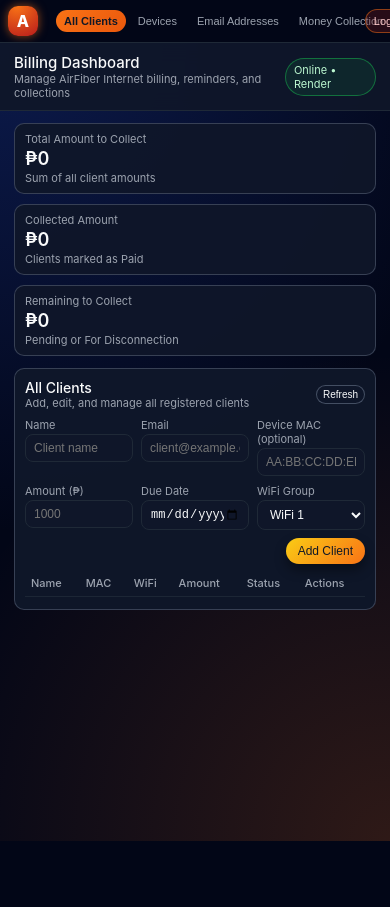
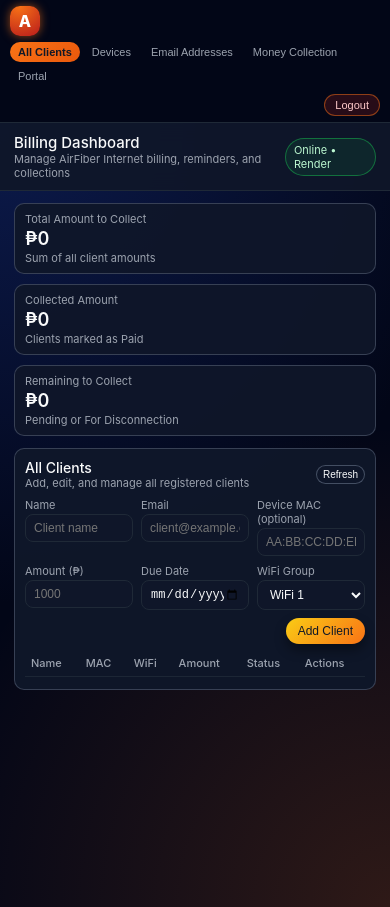
Before and after one commit to zyccc22/airfiber-internet-billing, a website: page public/dashboard.html in a window 390 px wide. Before the commit the page ends 844 px from the top, so only its background shows below. Drawn offline with Linux system fonts and the light colour scheme; no server answers; sample sign-in values are in the browser's storage.

Commit message:
Fix mobile sidebar overlap

```diff
--- a/public/dashboard.html
+++ b/public/dashboard.html
@@ -351,50 +351,66 @@
         flex-direction: column;
         height: auto;
       }
+
       .app-shell {
         flex-direction: column;
         height: auto;
       }
 
+      /* Sidebar becomes stacked header on top */
       .sidebar {
         width: 100%;
-        flex-direction: row;
-        align-items: center;
+        flex-direction: column;
+        align-items: flex-start;
         border-right: none;
         border-bottom: 1px solid var(--border-subtle);
-        padding: 6px 8px;
-        gap: 8px;
-        overflow-x: auto;
+        padding: 6px 10px;
+        gap: 6px;
+        overflow: visible;
       }
 
       .sidebar-top {
-        flex-direction: row;
+        width: 100%;
+        display: flex;
+        flex-direction: column;
+        gap: 6px;
+      }
+
+      .brand {
         align-items: center;
         gap: 8px;
       }
 
+      .nav-title {
+        display: none;
+      }
+
+      /* Nav buttons wrap so they never overlap */
       .nav-list {
+        display: flex;
         flex-direction: row;
+        flex-wrap: wrap;
         gap: 4px;
       }
 
       .nav-btn {
         width: auto;
-        padding: 5px 8px;
+        padding: 4px 8px;
         font-size: 11px;
         flex-shrink: 0;
       }
 
+      /* Logout sits on its own line, right side */
       .logout-btn {
-        margin-top: 0;
+        margin-top: 2px;
         margin-left: auto;
-        padding: 5px 8px;
+        padding: 4px 10px;
         font-size: 11px;
         flex-shrink: 0;
       }
 
       .main {
-        min-height: calc(100vh - 46px);
+        min-height: calc(100vh - 60px);
       }
 
       .hide-mobile { display:none; }
```
